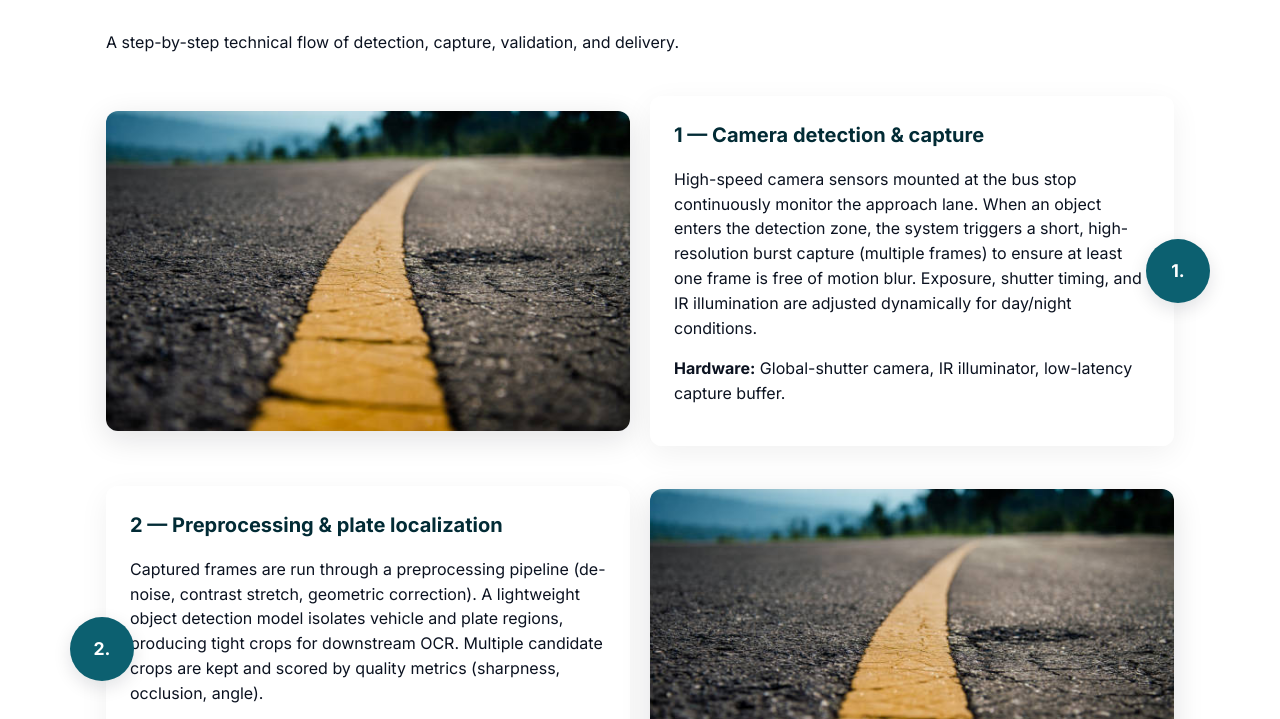
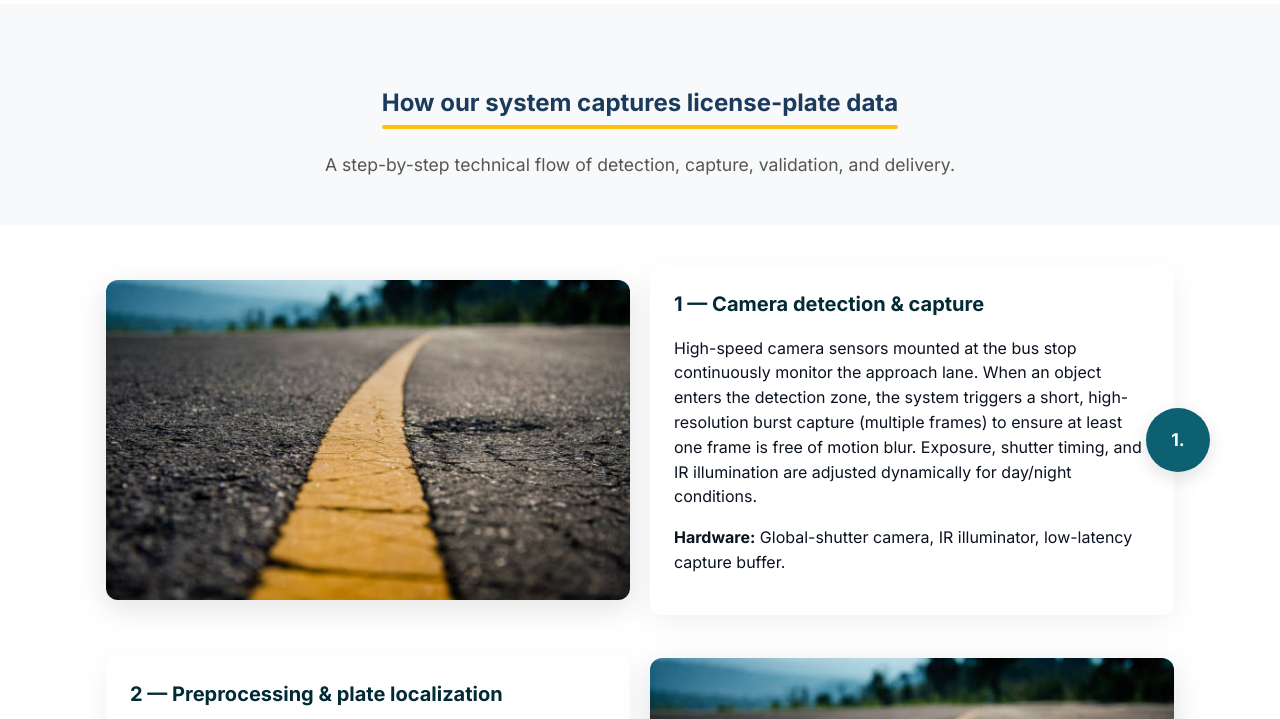
Before and after one commit to nickcanovas/SecuriStop, a plain HTML site: page technology.html in a window 1280 px wide. Shown: the part 185-904 px from the top of the page. Drawn offline with Linux system fonts and the light colour scheme.

Commit message:
tech rev7

```diff
--- a/css/technology.css
+++ b/css/technology.css
@@ -253,11 +253,7 @@ h1::after {
 /*          TECH PAGE           */
 /* **************************** */
 /* Namespace under .tech-page so styles only affect this page */
-.tech-page { font-family: Inter, system-ui, -apple-system, "Segoe UI", Roboto, Arial; }
-
-main {
-  padding-top: 80px; /* match your header height */
-}
+.tech-page { font-family: Inter, system-ui, -apple-system, "Segoe UI", Roboto, Arial; padding-top: 100px;}
 
 /* Page header */
 .tech-header {
@@ -266,6 +262,34 @@ main {
 }
 .tech-header h1 { margin: 0 0 0.5rem; font-size: 2.25rem; }
 .tech-header .sub { margin: 0; color: #55606a; }
+
+/* Style for intro section */
+.tech-intro {
+  text-align: center;
+  padding: 4rem 1rem 2rem;
+  background-color: #f8f9fa;
+}
+
+.tech-intro h1 {
+  margin-bottom: 0.5rem;
+  color: #1B3A5C;
+}
+
+.tech-intro .sub {
+  font-size: 1.1rem;
+  color: #555;
+}
+
+.tech-intro h1::after {
+  content: "";
+  display: block;
+  width: 100%;
+  height: 4px; /* adjust thickness */
+  background-color: #FFC107; /* safety yellow */
+  margin-top: 8px; /* space between text and line */
+  border-radius: 2px; /* optional: makes the line edges softer */
+}
+
 
 /* Container helper if you use one in main stylesheet */
 .container { max-width: 1100px; margin: 0 auto; padding: 0 1rem; }
--- a/technology.html
+++ b/technology.html
@@ -9,6 +9,7 @@
   <link rel="stylesheet" href="css/technology.css">
   <link rel="icon" href="images/logo_favicon.png" sizes="32x32" />
 </head>
+
 <body class="tech-page">
   <!-- HEADER BAR -->
   <header class="site-header">
@@ -37,9 +38,12 @@
     </div>
   </header>
 
-  <section class="container about-section">
+  <!-- PAGE INTRO -->
+  <section class="tech-intro">
+    <div class="container">
       <h1>How our system captures license-plate data</h1>
       <p class="sub">A step-by-step technical flow of detection, capture, validation, and delivery.</p>
+    </div>
   </section>
 
   <main class="container tech-steps">
```
